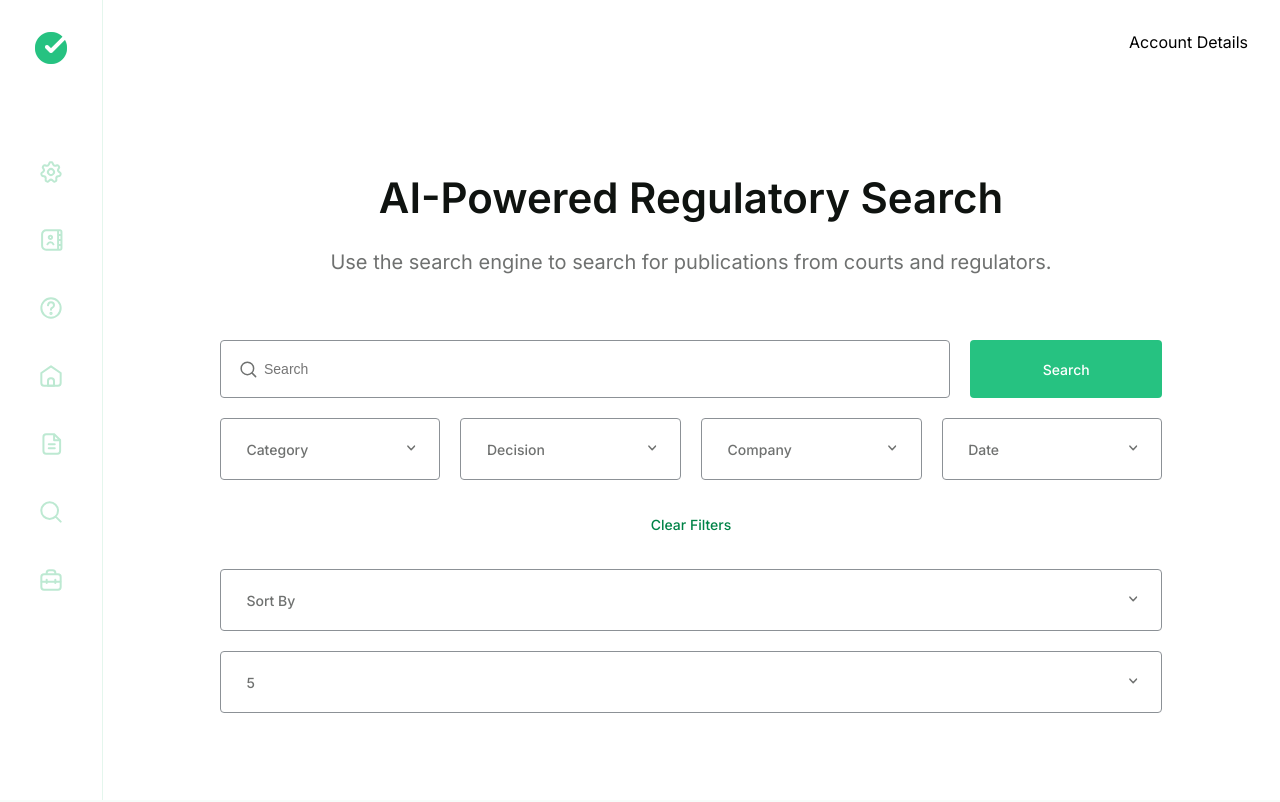
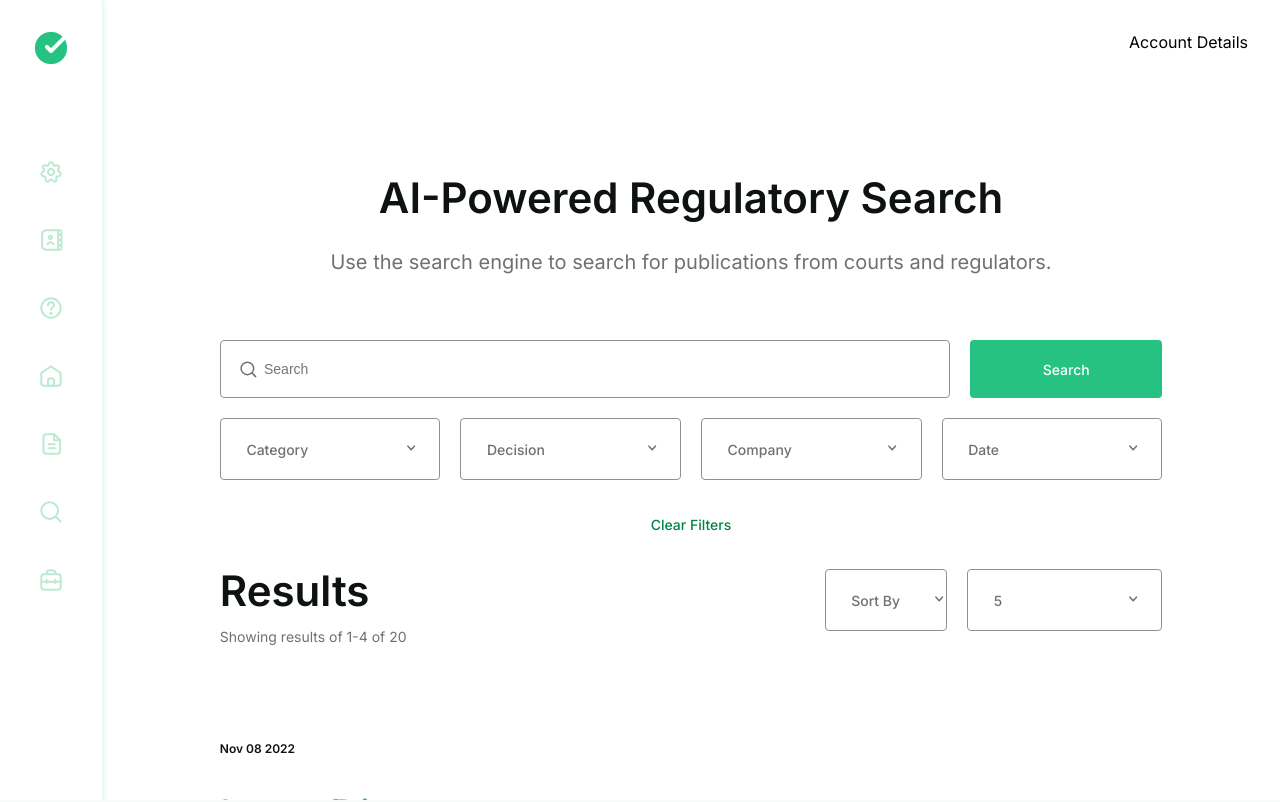
Before and after one commit to mtkwebdev/cc-mk-frontend-takehome-task, a React (Create React App) app: page / in a window 1280 px wide. Shown: the top 802 px of the page. Built offline with nearby package versions, Linux system fonts and the light colour scheme.

Commit message:
Layout Tweaks

```diff
--- a/src/components/features/SearchEngine/Filters/index.js
+++ b/src/components/features/SearchEngine/Filters/index.js
@@ -4,6 +4,8 @@ import * as S from "./styles";
 import InputField from "../../../common/InputFIeld";
 import Dropdown from "../../../common/Dropdown";
 import Button from "../../../common/Button";
+import Text from "../../../common/Text";
+
 import { COLOURS } from "../../../../enums/colours";
 
 import {
@@ -62,6 +64,8 @@ const SearchEngineFilters = () => {
   const selectedDate = useSelector(state => state.searchEngineData?.selectedDate);
   const sortBy = useSelector(state => state.searchEngineData?.pagination.sortBy);
   const pageSize = useSelector(state => state.searchEngineData?.pagination.size);
+  const totalPages = useSelector(state => state.searchEngineData?.pagination.totalPages);
+  const searchResultsCount = useSelector(state => state.searchEngineData?.searchResultsCount);
 
   useEffect(() => {
     dispatch(getMockCategoriesList());
@@ -127,6 +131,14 @@ const SearchEngineFilters = () => {
           Clear Filters
         </Button>
       </S.ClearFiltersContainer>
+      <S.SearchResultPageDetailsContainer>
+        <div>
+          <Text as="TextXl"> Results</Text>
+          <Text as="TextBody" isSubdued={true}>
+            {`Showing results of 1-${totalPages} of ${searchResultsCount}`}
+          </Text>
+        </div>
+
         <Dropdown
           options={sortByOptions}
           updateState={state => setSearchResultSortOrder(state)}
@@ -134,6 +146,7 @@ const SearchEngineFilters = () => {
           placeholder={sortBy?.text}
           isReturnObject={true}
         />
+
         <Dropdown
           options={sizeOptions}
           updateState={state => setSearchResultPageSize(state)}
@@ -141,6 +154,7 @@ const SearchEngineFilters = () => {
           placeholder={pageSize?.text}
           isReturnObject={true}
         />
+      </S.SearchResultPageDetailsContainer>
     </S.SearchEngineFilters>
   );
 };
--- a/src/components/features/SearchEngine/Filters/styles.js
+++ b/src/components/features/SearchEngine/Filters/styles.js
@@ -24,3 +24,15 @@ export const ClearFiltersContainer = styled.div`
   justify-content: center;
   min-width: 10rem;
 `;
+
+export const SearchResultPageDetailsContainer = styled.div`
+  display: grid;
+  grid-template-columns: 6fr 1fr 2fr;
+  grid-template-rows: "1fr";
+  gap: 1.25rem;
+
+  & h1 {
+    margin: 0;
+    text-align: start;
+  }
+`;
--- a/src/components/features/SearchEngine/Results/styles.js
+++ b/src/components/features/SearchEngine/Results/styles.js
@@ -8,6 +8,9 @@ export const ResultsContainer = styled.div`
 `;
 
 export const ResultsItem = styled.div`
+  &:first-child {
+    margin-top: 0rem;
+  }
   margin: 5rem 0rem;
 `;
 
--- a/src/components/features/SearchEngine/searchEngineSlice.js
+++ b/src/components/features/SearchEngine/searchEngineSlice.js
@@ -20,7 +20,7 @@ const initialState = {
   pagination: {
     page: 1,
     size: { text: "5", value: 5 },
-    totalPages: null,
+    totalPages: 4,
     totalPageItems: null,
     firstResultItemIndex: 0,
     sizeOptions: [
@@ -31,6 +31,7 @@ const initialState = {
     ],
     sortBy: { text: "Sort By", value: 0 },
   },
+  searchResultsCount: 0,
   searchResults: [],
   filteredSearchResults: [],
   categoriesList: [],
@@ -124,6 +125,7 @@ const searchEngineSlice = createSlice({
         state.isSearchDataLoading = false;
         state.searchResults = [...action.payload];
         state.filteredSearchResults = [...state.searchResults];
+        state.searchResultsCount = state.searchResults.length;
       })
       .addCase(getMockCategoriesList.fulfilled, (state, action) => {
         state.categoriesList = [...action.payload];
--- a/src/components/features/SearchEngine/styles.js
+++ b/src/components/features/SearchEngine/styles.js
@@ -3,7 +3,7 @@ import styled from "styled-components";
 export const SearchEngine = styled.div`
   width: 80%;
   height: 100%;
-  margin: 4rem auto;
+  margin: 4rem auto 2rem auto;
   align-items: center;
 
   h1,
```
Lines whose indentation alone changed are shown as unchanged.
